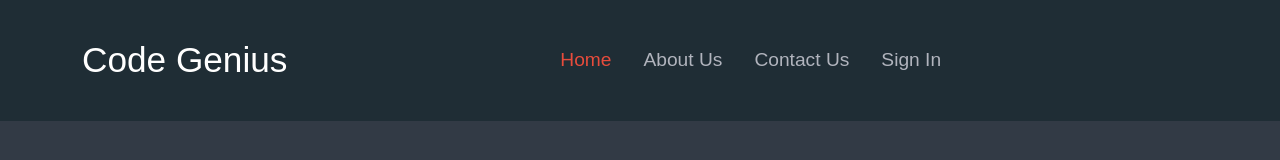
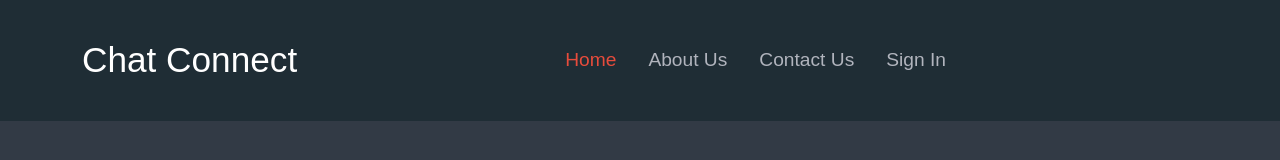
Before and after one commit to Mahlathi-JS/chat-connect-website, a plain HTML site: page index.html in a window 1280 px wide. Shown: the top 160 px of the page. Drawn offline with nearby package versions, Linux system fonts and the light colour scheme.

Commit message:
Update index.html

```diff
--- a/index.html
+++ b/index.html
@@ -21,7 +21,7 @@
     <div id="nav" class="sticky-nav">
         <nav class="navbar navbar-expand-lg">
             <div class="container">
-              <a class="navbar-brand" href="#">Code Genius</a>
+              <a class="navbar-brand" href="#">Chat Connect</a>
               <button class="navbar-toggler" type="button" data-bs-toggle="collapse" data-bs-target="#navbarSupportedContent"
               aria-controls="navbarSupportedContent" aria-expanded="false" aria-label="Toggle navigation">
                 <span class="navbar-toggler-icon"></span>
```
